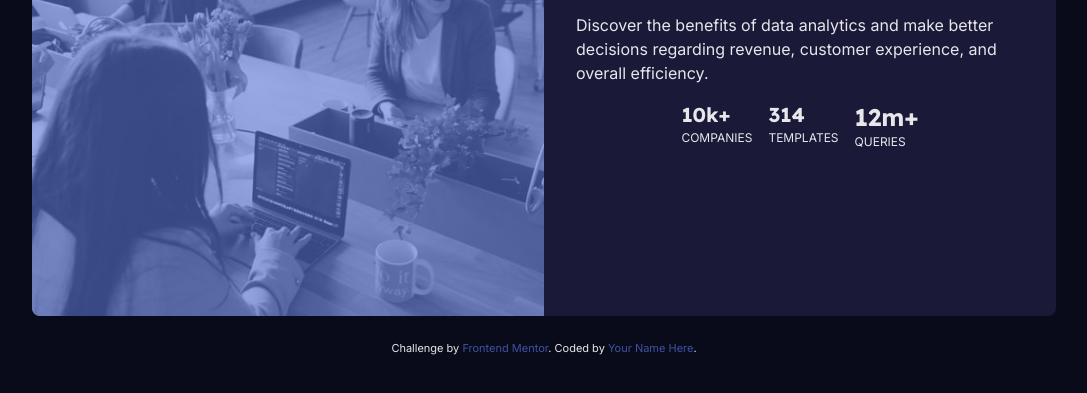
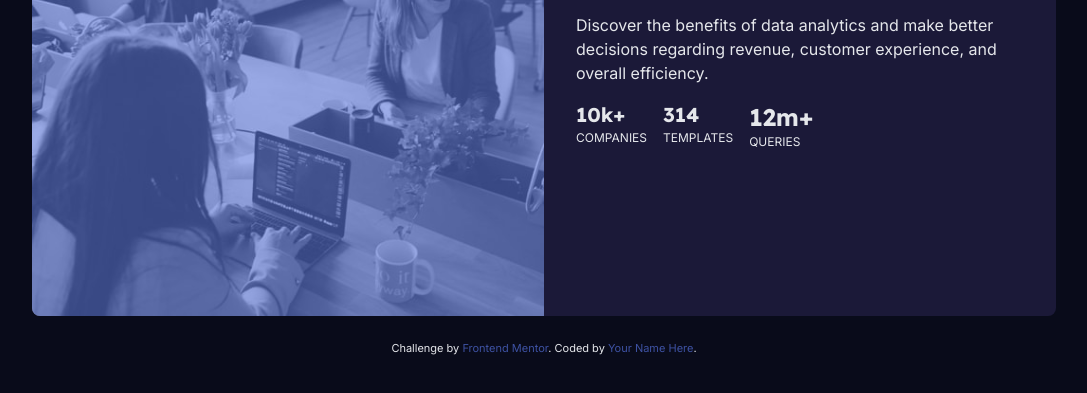
Before and after one commit to 0300hrs/FEM-stats-preview-card, a plain HTML site: page index.html in a window 1280 px wide. Shown: the part 275-668 px from the top of the page, without its empty margins (96-1183 px from the left). Drawn offline with nearby package versions, Linux system fonts and the light colour scheme.

Commit message:
Update index.html

```diff
--- a/index.html
+++ b/index.html
@@ -27,7 +27,7 @@
     <div class="absolute inset-0 w-full h-full bg-[#5c77db] opacity-60"></div>
 </div>
 
-        <div class="md:w-1/2 w-full p-4 flex flex-col gap-4 items-center md:p-8">
+        <div class="md:w-1/2 w-full p-4 flex flex-col gap-4 items-start md:p-8">
             <h1 class="text-3xl font-bold">Get <span class="text-[#5c77db]">insights</span> that help your business grow.</h1>
             <p>
                 Discover the benefits of data analytics and make better decisions regarding revenue, customer
```
